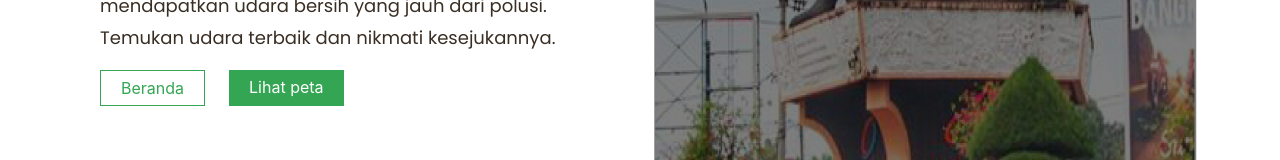
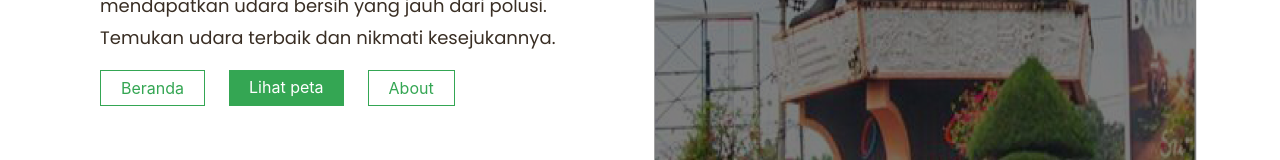
Before and after one commit to AmienulRana/landing-page-binjai, a plain HTML site: page index.html in a window 1280 px wide. Shown: the part 394-554 px from the top of the page. Drawn offline with nearby package versions, Linux system fonts and the light colour scheme; a web font is replaced by a local one.

Commit message:
=inisialisasi init

```diff
--- a/index.html
+++ b/index.html
@@ -70,6 +70,9 @@
                     Beranda
                   </a>
                   <a href="./views/peta.html" class="lihat-peta">Lihat peta</a>
+                  <a class="beranda ml-4" href="./src/views/about.html">
+                    About
+                  </a>
                 </div>
                 <div class="d-flex div-icons justify-content-between">
                   <ion-icon name="logo-facebook"></ion-icon>
```
